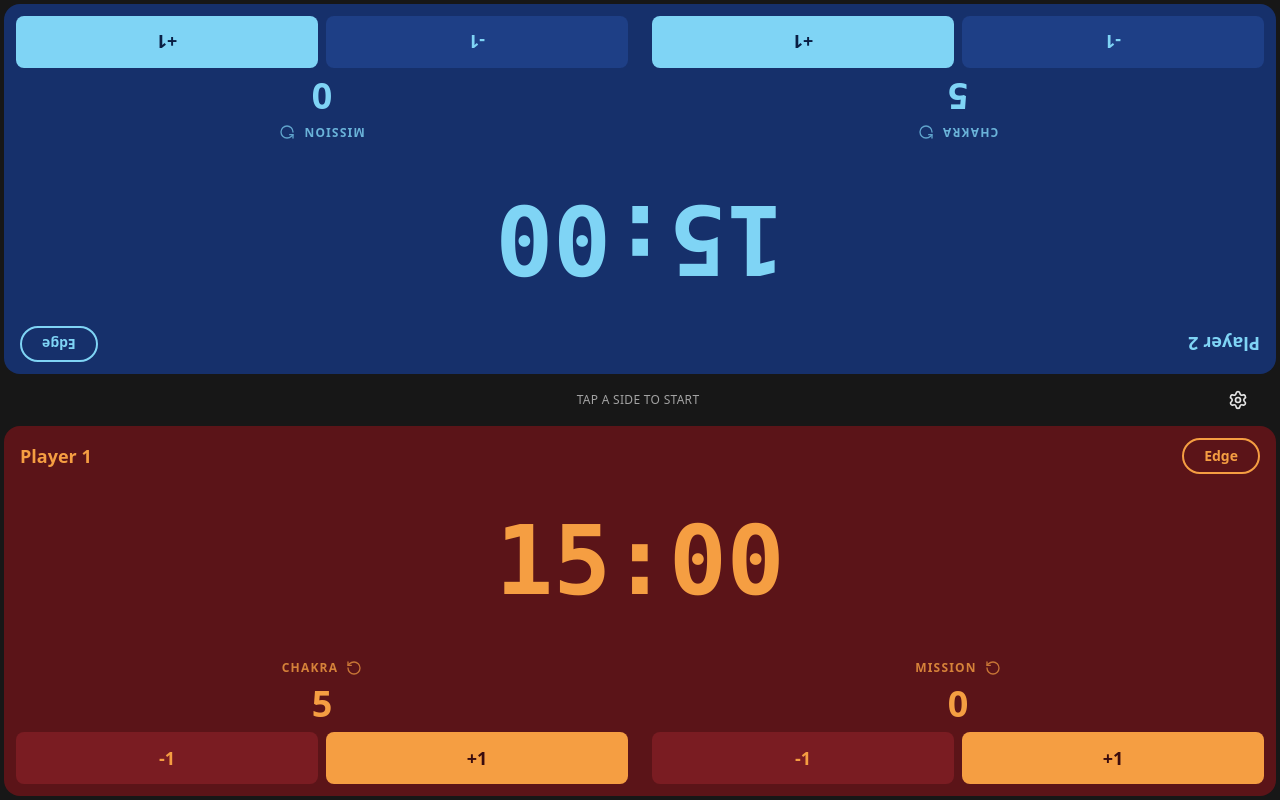
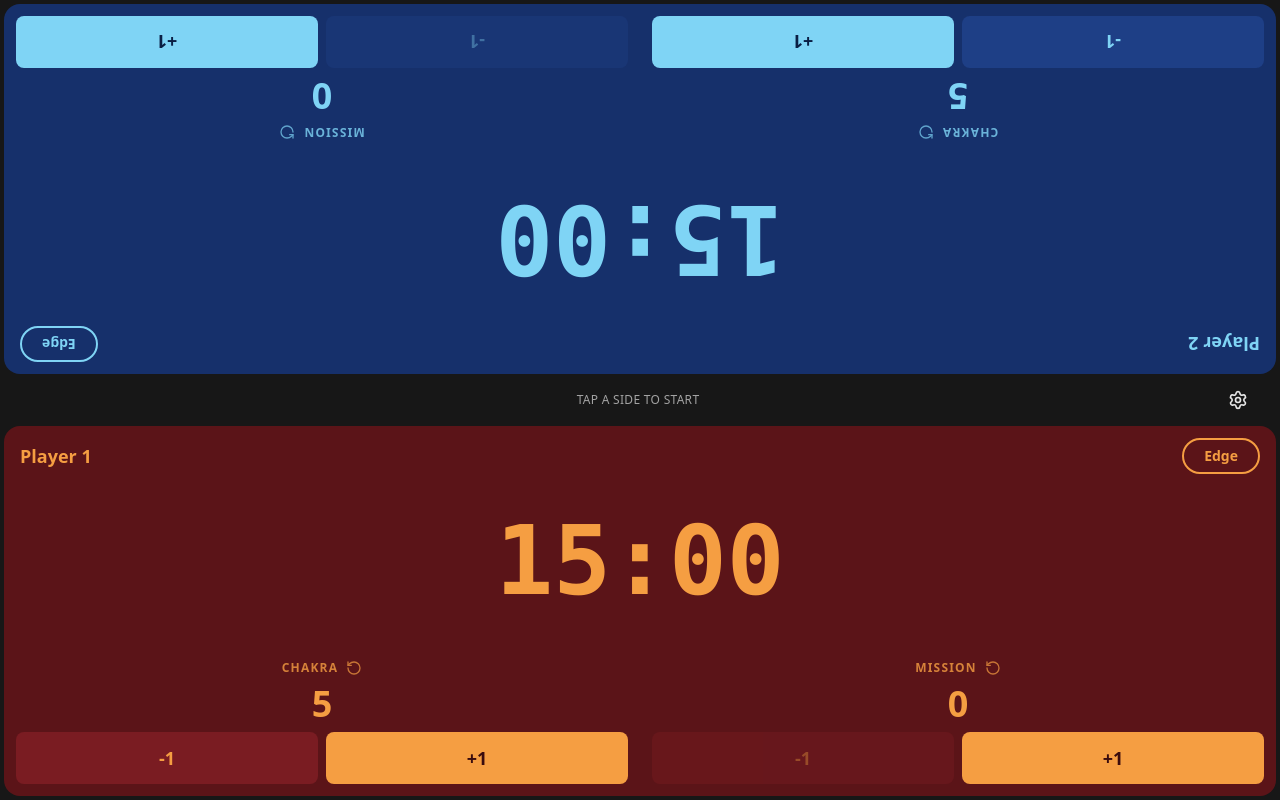
Before and after one commit to tomjn/mythos, a React (Vite) app: page /#/ in a window 1280 px wide. Built offline with nearby package versions, Linux system fonts and the light colour scheme.

Commit message:
Disable the -1 counter button when the value is zero

```diff
--- a/src/components/StatTile.tsx
+++ b/src/components/StatTile.tsx
@@ -21,8 +21,8 @@ export function StatTile({ label, value, onInc, onDec, onReset }: StatTileProps)
       </div>
       <div className="text-4xl font-bold tabular-nums" style={{ color: 'var(--player-accent)' }}>{value}</div>
       <div className="flex w-full gap-2">
-        <button aria-label="-1" onClick={onDec}
-          className="flex-1 rounded-lg py-3 text-lg font-bold active:scale-95"
+        <button aria-label="-1" onClick={onDec} disabled={value <= 0}
+          className="flex-1 rounded-lg py-3 text-lg font-bold active:scale-95 disabled:cursor-not-allowed disabled:opacity-40 disabled:active:scale-100"
           style={{ background: 'var(--player-surface)' }}>-1</button>
         <button aria-label="+1" onClick={onInc}
           className="flex-1 rounded-lg py-3 text-lg font-bold active:scale-95"
```
Also changed, not shown: 1 other file (tests, documents, lock files or other folders).
